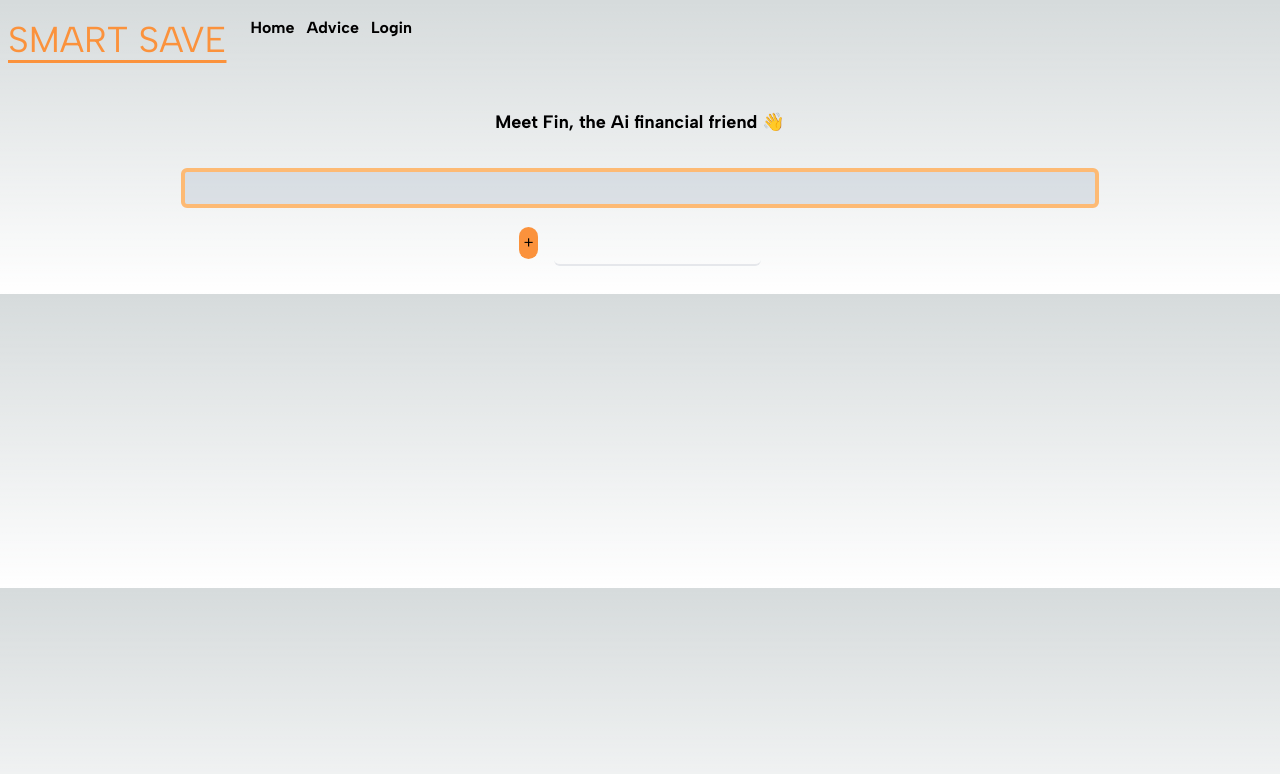
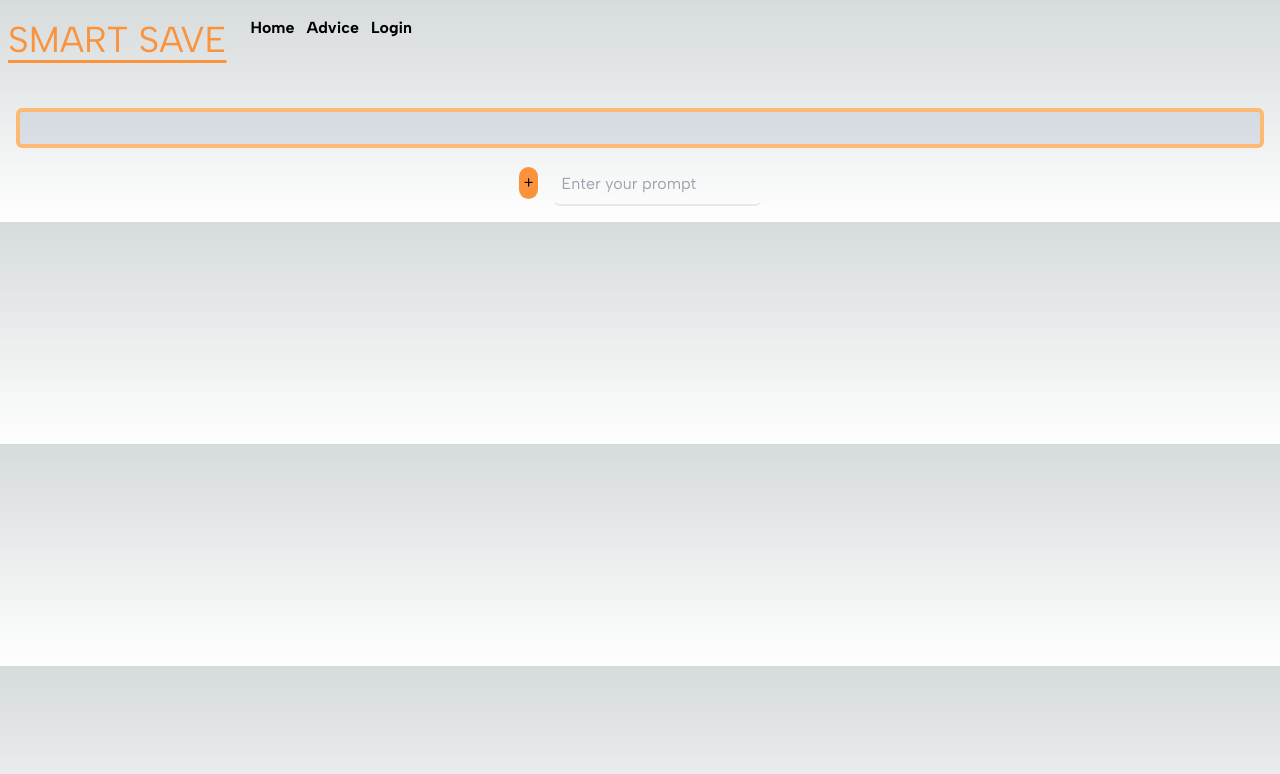
Before and after one commit to 00gigs/paycheckCalc, a Next.js app: page /Advice in a window 1280 px wide. Shown: the top 774 px of the page. Built offline with nearby package versions, Linux system fonts and the light colour scheme.

Commit message:
updated UI for AI

```diff
--- a/app/Advice/page.js
+++ b/app/Advice/page.js
@@ -1,66 +1,47 @@
 'use client'
-import React, {useState} from "react";
+import React, { useState } from "react";
 import OpenAI from "openai";
 
+const Advice = () => {
+    // User input data as a simple string for ease of handling
+    const [gptData, setGptData] = useState("");
+    // GPT response to the user
+    const [gpt, setGpt] = useState("");
 
-//OPEN AI CHARGES WATCH API USAGE❗️❗️❗️❗️❗️❗️❗️❗️❗️❗️❗️❗️❗️❗️❗️❗️❗️❗️
+    const handleSubmit = async () => {
+        const openai = new OpenAI({
+            // apiKey: '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',
+            dangerouslyAllowBrowser: true,
+        });
 
-
-
-const Advice = () => {
-
-
-
-
-    const [gpt,setGpt] = useState()
-
-//     const openai = new OpenAI({apiKey:'',
-//     dangerouslyAllowBrowser: true,
-// });
-
-    async function main() {
+        try {
             const completion = await openai.chat.completions.create({
-        messages: [{ role: "user", content: "how to turn 400 dollars into 600." }],
                 model: "gpt-3.5-turbo",
+                messages: [{ role: "user", content: gptData }],
             });
-    const result =  completion.choices[0].message.content
-      console.log(completion.choices[0].message.content);
-      setGpt(result)
+            const result = completion.choices[0].message.content;
+            setGpt(result);
+            setGptData("");
+        } catch (error) {
+            console.error("Error fetching GPT-3 completion:", error);
         }
-
-    // main();
-
-
-
-const fetchData = () => {
-
-}
-
-
-const onsubmit = () => {
-
-}
-
+    };
 
     return (
-    //flex col flex = vertical stack
+        <div className="flex flex-col items-center justify-center p-4 text-center">
+            <div className="text-wrap flex w-full border-4 border-orange-300 m-3 p-4 bg-slate-400 bg-opacity-25 rounded-md text-slate-200 max-h-80 overflow-y-auto mx-3 my-3 ">
 
-    <div className="flex flex-col items-center justify-center align-middle p-7 text-center">
-      <h1 className="mb-5 text-lg font-bold">
-        Meet Fin, the Ai financial friend 👋
-      </h1>
-
-      {/**result display /AI text */}
-      <div className=" text-wrap  flex  w-3/4 border-4 border-orange-300 m-3 p-4 bg-slate-400 bg-opacity-25 rounded-md text-slate-200 max-h-80 overflow-y-auto tracking-widest">
                 {gpt}
             </div>
-
-      {/**submit button   */}
-
             <div className="flex items-center">
-        <button className="flex mr-4 bg-orange-400 rounded-xl w-fit  p-1">+</button>
-        {/**inpunt   */}
-        <input className=" form-input mt-1 block w-fit p-2 rounded-md bg-inherit border-b-2"/>
+                <button onClick={handleSubmit} className="mr-4 bg-orange-400 rounded-xl p-1">+</button>
+                <input
+                    className="form-input mt-1 block w-full p-2 rounded-md bg-inherit border-b-2 "
+                    value={gptData} // This binds the input value to the component's state
+                    onChange={(e) => setGptData(e.target.value)} // This updates the state on input change
+                    type="text"
+                    placeholder="Enter your prompt"
+                />
             </div>
         </div>
     );
```
Lines whose indentation alone changed are shown as unchanged.
